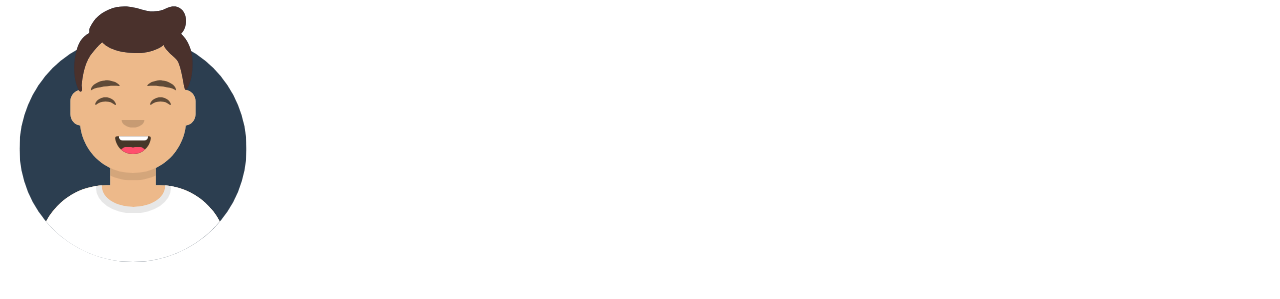
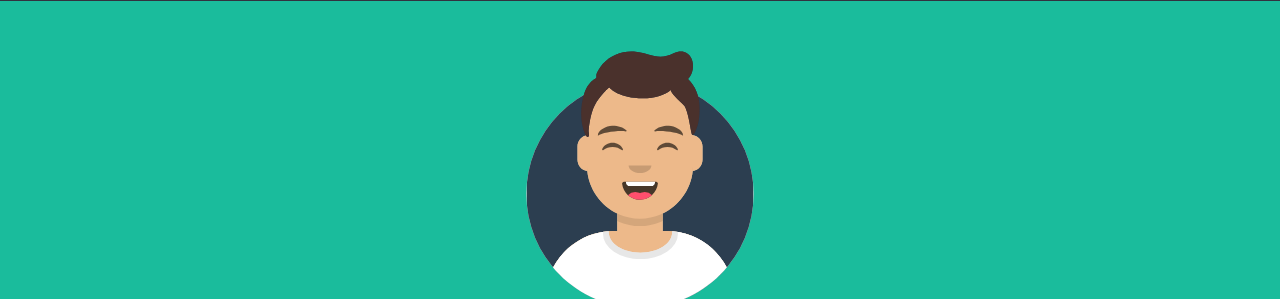
Before and after one commit to fatemeh-semnani/freeLanser, a plain HTML site: page index.html in a window 1280 px wide. Shown: the part 104-403 px from the top of the page. Drawn offline with Linux system fonts and the light colour scheme.

Commit message:
is onlinnnnnnnne

```diff
--- a/index.html
+++ b/index.html
@@ -5,7 +5,7 @@
     <meta http-equiv="X-UA-Compatible" content="IE=edge">
     <meta name="viewport" content="width=device-width, initial-scale=1.0">
     <title>FreeLancer</title>
-    <link rel="stylesheet" href="./style.CSSs">
+    <link rel="stylesheet" href="./style.CSS">
     <link rel="stylesheet" href="https://cdnjs.cloudflare.com/ajax/libs/font-awesome/4.7.0/css/font-awesome.min.css">
 </head>
 <body>
```
